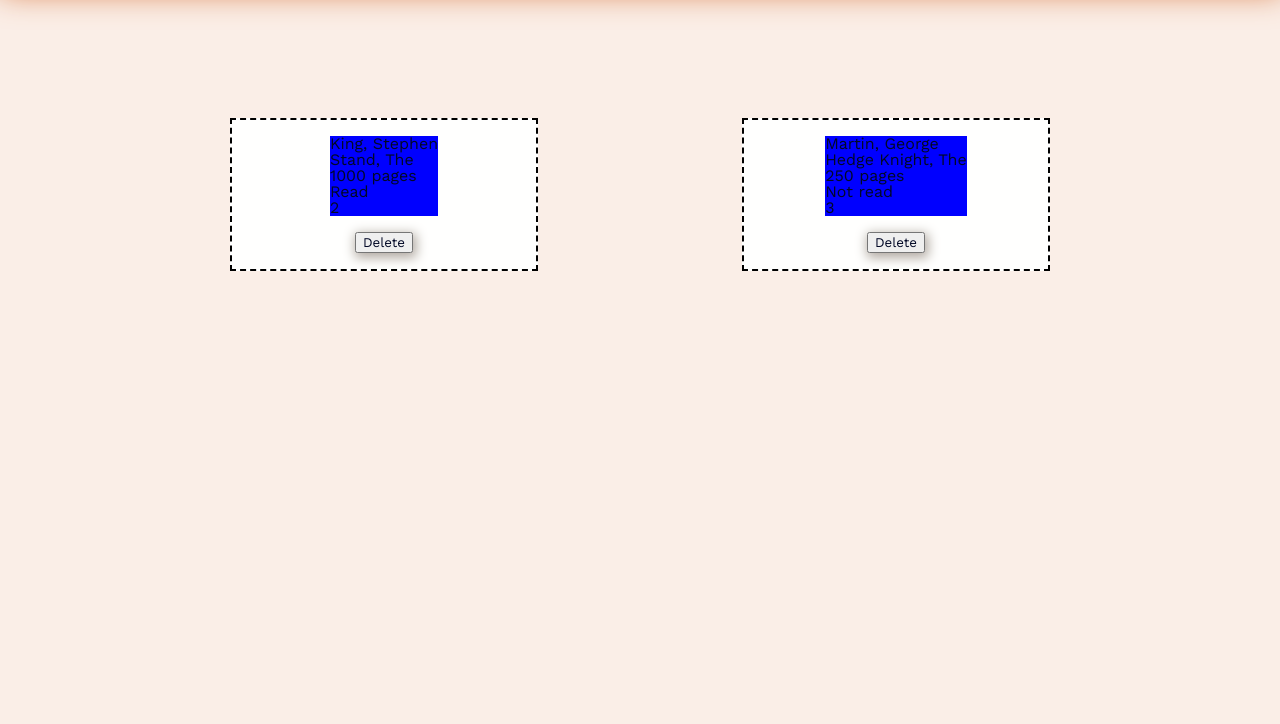
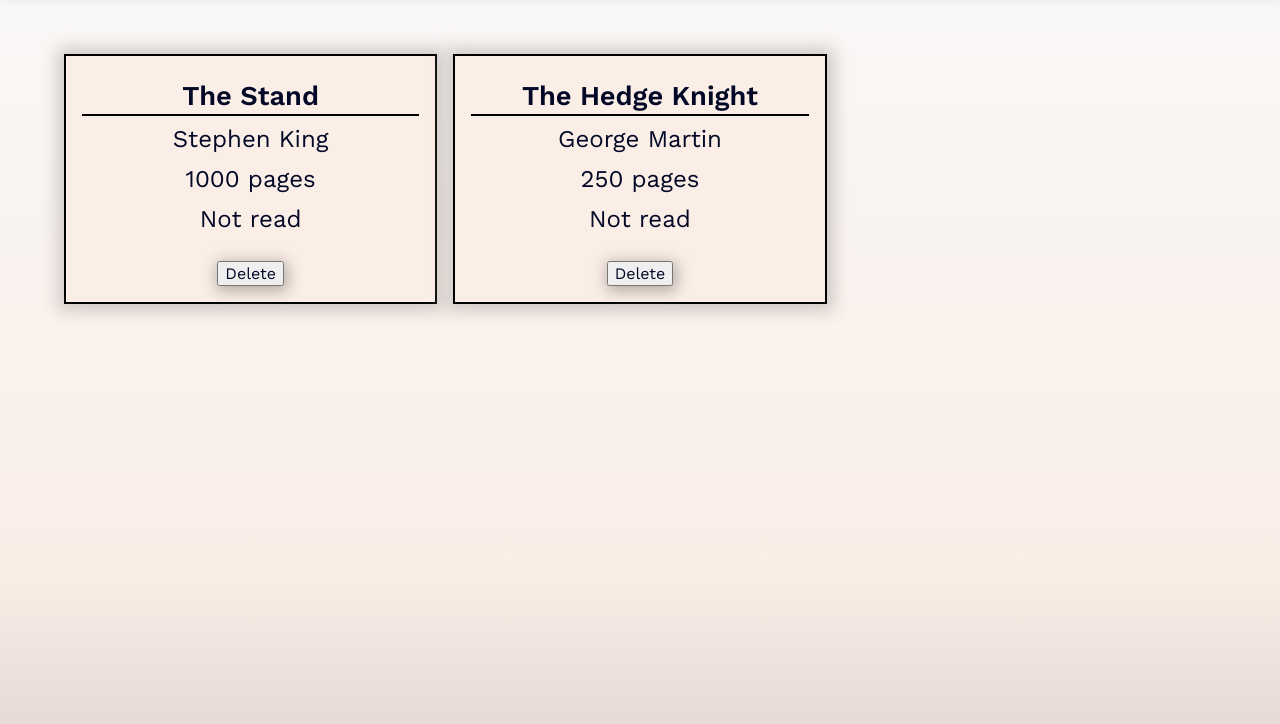
Before and after one commit to am1macdonald/library, a plain HTML site: page index.html in a window 1280 px wide. Shown: the part 76-800 px from the top of the page. Drawn offline with nearby package versions, Linux system fonts and the light colour scheme.

Commit message:
styled book cards nicely

```diff
--- a/index.html
+++ b/index.html
@@ -19,7 +19,7 @@
             </nav>
             <div id="library-shelf"></div>
         </main>
-        <div id="popup">
+        <div class="flex-center-column" id="popup">
             <h3 id="popup-heading">Add a Book</h3>
             <form id="book-input">
                 <label for="author">Author:</label>
@@ -28,7 +28,6 @@
                 <input type="text" name="book-name" id="book-name"/>
                 <label for="page-count">Pages:</label>
                 <input type="number" name="page-count" id="page-count"/>
-
                 <select name="read?" id="read-div">
                     <option value="read">read</option>
                     <option value="not-read">not-read</option>
--- a/scripts/script.js
+++ b/scripts/script.js
@@ -1,12 +1,12 @@
 let myLibrary = [{
-    author: "King, Stephen",
-    title: "Stand, The",
+    author: "Stephen King",
+    title: "The Stand",
     pages: 1000,
     read: true,
     rating: 2
 }, {
-    author: "Martin, George",
-    title: "Hedge Knight, The",
+    author: "George Martin",
+    title: "The Hedge Knight",
     pages: 250,
     read: false,
     rating: 3
@@ -61,11 +61,12 @@
     shelf.innerHTML = '';
     let i = 0;
     let removeButton = document.createElement('BUTTON');
-    removeButton.classList.add('remove-from', 'custom-font', 'book-card-button');
+    removeButton.classList.add('remove-from', 'custom-font', 'book-card-button', 'flex-center-column');
     let bookCard = document.createElement('div');
-    bookCard.classList.add('book-card');
+    bookCard.classList.add('book-card', 'flex-center-column');
     arr.forEach(book => {
         let list = document.createElement('ul');
+        list.classList.add('flex-center-column');
         let clone = bookCard.cloneNode();
         clone.setAttribute("data-index", i);
         let newButton = removeButton.cloneNode();
@@ -75,19 +76,28 @@
         for (let metaData in book){
             let listItem = document.createElement('li');
             switch (metaData) {
+                case 'title':
+                    listItem.setAttribute("id", "book-title");
+                    listItem.innerHTML = book[metaData];
+                    list.prepend(listItem);
+                    break;
+                case 'author':
+                    listItem.innerHTML = book[metaData];
+                    list.appendChild(listItem);
+                    break;
                 case 'read':
-                    book[metaData] === true ? listItem.innerHTML = 'Read' : listItem.innerHTML = 'Not read';
+                    book[metaData] === 'read' ? listItem.innerHTML = 'Read' : listItem.innerHTML = 'Not read';
+                    list.appendChild(listItem);
                     break;
                 case 'pages':
                     listItem.innerHTML = book[metaData] + ' pages';
+                    list.appendChild(listItem);
                     break;
                 default:
-                    listItem.innerHTML = book[metaData];
+
                     break;
-
-            }
+            };
             console.log(book[metaData]);
-            list.appendChild(listItem);
         };
         clone.appendChild(list);
         clone.appendChild(newButton);
--- a/stylesheets/style.css
+++ b/stylesheets/style.css
@@ -3,9 +3,10 @@
     font-family: 'Work Sans', sans-serif;
 }
 body{
-    width: 100%;
-    height: 100%;
-    background-color: #faeee7;
+    width: 100vw;
+    height: 100vh;
+    background: rgb(227,217,212);
+    background: linear-gradient(0deg, rgba(230,219,213,1) 0%, rgba(250,238,231,1) 20%, rgba(249,249,249,1) 100%);
     color: #33272a;
     font-family: 'Work Sans', sans-serif;
 }
@@ -19,7 +20,7 @@
     border-bottom: solid 2px black;
     padding: 0.5rem 1rem;
 
-    box-shadow: .1rem 0 2rem .1rem hsl(22, 66%, 54%);
+    box-shadow: .1rem 0 1rem .001rem rgb(156, 156, 156);
 }
 h1{
     font-size: 6vmin;
@@ -63,35 +64,65 @@
 
 }
 #library-shelf{
-    padding: 10%;
-    display: flex;
-    flex-wrap: wrap;
-    justify-content: space-around;
+    padding: 5%;
+    display: grid;
+    grid-template-columns: repeat(auto-fill, minmax(300px, 1fr));
+    grid-gap: 2vmin;
+
 }
 .book-card{
     padding: 1rem;
-
-    flex: 1;
 
     display: flex;
     flex-direction: column;
     justify-content: space-between;
     align-items: center;
 
-    background-color: #fffffe;
-    min-width: 100px;
-    max-width: 308px;
-    height: auto;
-    border: dashed 2px black;
+    background-color: #faeee7;
+    width: 100%;
+    height: 250px;
+    border: solid 2px black;
 
     list-style-position: inside;
+    transition: .2s;
+    box-shadow: .01rem .01rem 1rem .4rem rgb(207, 201, 197);
+}
+.book-card:hover{
+    transform: scale(105%);
+    box-shadow: 1rem 1rem 5rem .1rem rgb(207, 201, 197);
 }
 .book-card ul {
-    background-color: blue;
+    width: 100%;
+    display: flex;
     margin-bottom: 1rem;
+    font-size: 1.5rem;
+}
+.book-card ul li{
+    margin: 0.5rem 0;
+}
+#book-title{
+    text-align: center;
+    font-size: 1.7rem;
+    font-weight: bold;
+    width: 100%;
+    border-bottom: solid 2px black;
+    padding: 1%;
+    margin-bottom: 1%;
 }
 .book-card-button{
+    display: flex;
+    justify-content: center;
+    font-size: 1rem;
 
+    width: auto;
     box-shadow: 0.1rem 0.2rem 0.9em 0.1rem hsl(30, 9%, 66%);
-
 }
+.book-card-button:hover{
+    transform: scale(98%);
+}
+.flex-center-column{
+    display: flex;
+    flex-direction: column;
+    justify-content: space-between;
+    align-items: center;
+}
```
